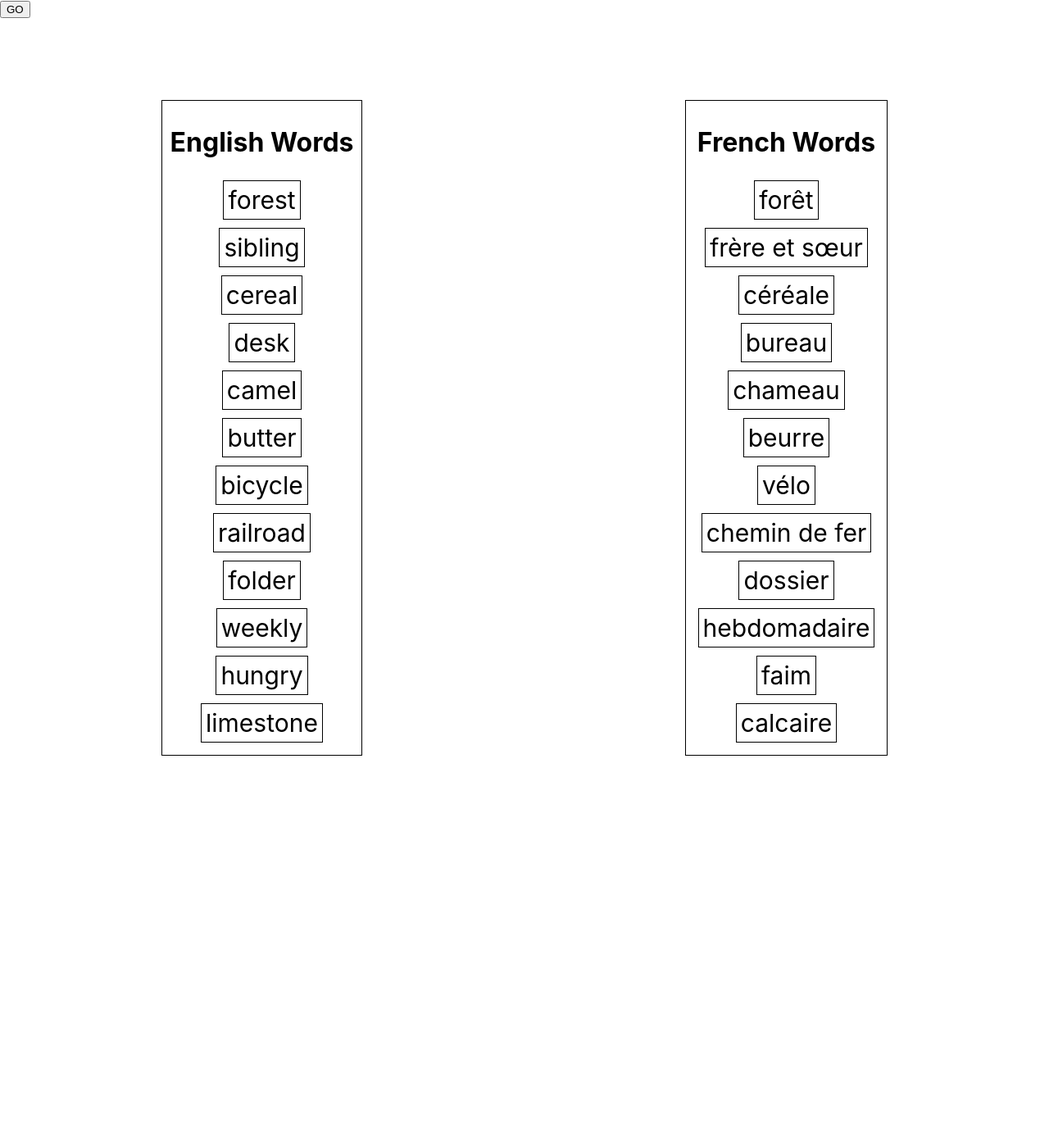
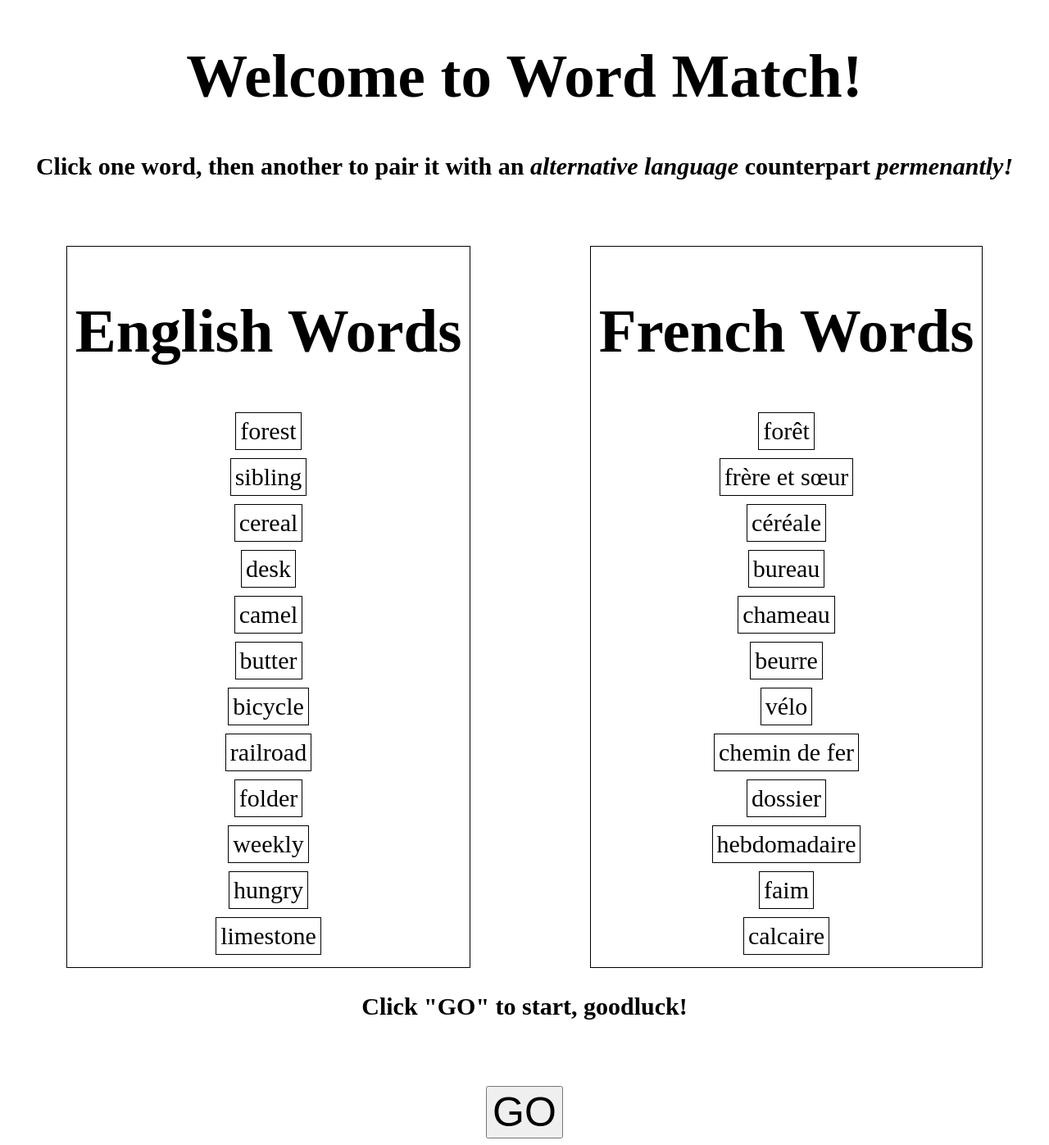
Before and after one commit to Sopkow/cascade, a React (Create React App) app: page / in a window 1280 px wide. Shown: the whole page at 82% size. Before the commit the page ends 922 px from the top, so only its background shows below. Built offline with nearby package versions, Linux system fonts and the light colour scheme.

Commit message:
working copy with dockerfile

```diff
--- a/src/App.css
+++ b/src/App.css
@@ -2,50 +2,16 @@
   text-align: center;
 }
 
-.App-logo {
-  height: 40vmin;
-  pointer-events: none;
+.App h1 {
+  margin-top: 50px;
+  font-size: 75px;
 }
 
-@media (prefers-reduced-motion: no-preference) {
-  .App-logo {
-    animation: App-logo-spin infinite 20s linear;
-  }
+.App h3 {
+  font-size: 30px;
 }
 
-.App-header {
-  background-color: #282c34;
-  min-height: 100vh;
-  display: flex;
-  flex-direction: column;
-  align-items: center;
-  justify-content: center;
-  font-size: calc(10px + 2vmin);
-  color: white;
+.App button {
+  margin-top: 50px;
+  font-size: 50px;
 }
-
-.App-link {
-  color: #61dafb;
-}
-
-@keyframes App-logo-spin {
-  from {
-    transform: rotate(0deg);
-  }
-  to {
-    transform: rotate(360deg);
-  }
-}
-
-.arrow-container {
-  position: absolute;
-}
-
-.arrow {
-  position: relative;
-  left: 100%;
-  top: -20px;
-  border-top: 10px solid transparent;
-  border-right: 10px solid black;
-  border-bottom: 10px solid transparent;
-}
--- a/src/App.js
+++ b/src/App.js
@@ -36,7 +36,7 @@ function App() {
       y: rect.top + rect.height / 2 + window.pageYOffset,
     };
   };
-
+  //Connections between paired words
   const lines = connections.map((connection, index) => {
       if (connection.englishWord && connection.frenchWord && connection.englishWord.element && connection.frenchWord.element) {
         const { x: x1, y: y1 } = getCoordinates(connection.englishWord.element);
@@ -63,7 +63,7 @@ function App() {
     const isPaired = pairedWords.some(
       (pair) => pair[language + "Word"].word.index === word.index && pair.color === 'yellow'
     );
-
+    //Check for selected word exists and its the same language.
     if (selectedWord && selectedWord.language !== language) {
       // Pairing words
       const newPair = selectedWord.language === 'english'
@@ -120,8 +120,8 @@ function App() {
 
   return (
     <div className="App">
-      <button onClick={handleButtonClick}>{buttonText}</button>
-      {grade !== null && <p>Percentage Correct: {grade.toFixed(2)}%</p>}
+      <h1>Welcome to Word Match!</h1>
+      <h3>Click one word, then another to pair it with an <em>alternative language</em> counterpart <em>permenantly!</em></h3>
       <div style={{ display: 'flex', justifyContent: 'space-around' }}>
         <WordColumn
           words={randomizedWords.map((w) => w.english)}
@@ -141,6 +141,9 @@ function App() {
           {lines}
         </svg>
       </div>
+      {buttonText === 'GO' ? <h3>Click "GO" to start, goodluck!</h3> : <h3>When your done, click "GRADE" to check your score!</h3>}
+      <button onClick={handleButtonClick}>{buttonText}</button>
+      {grade !== null && <p>Percentage Correct: {grade.toFixed(2)}%</p>}
     </div>
   );
 }
--- a/src/WordColumn.js
+++ b/src/WordColumn.js
@@ -9,7 +9,7 @@ const WordColumn = ({ words, onClick, selectedWord, language, pairedWords }) =>
     minHeight: '100px',
     minWidth: '100px',
     padding: '10px',
-    marginTop: '100px',
+    marginTop: '50px',
     display: 'flex',
     flexDirection: 'column',
     alignItems: 'center',
--- a/src/index.js
+++ b/src/index.js
@@ -1,8 +1,7 @@
 import React from 'react';
 import ReactDOM from 'react-dom/client';
-import './index.css';
+import './App.css';
 import App from './App';
-import reportWebVitals from './reportWebVitals';
 
 const root = ReactDOM.createRoot(document.getElementById('root'));
 root.render(
@@ -10,8 +9,3 @@ root.render(
     <App />
   </React.StrictMode>
 );
-
-// If you want to start measuring performance in your app, pass a function
-// to log results (for example: reportWebVitals(console.log))
-// or send to an analytics endpoint. Learn more: https://bit.ly/CRA-vitals
-reportWebVitals();
```
Also changed, not shown: src/Splash.js (deleted), 1 other file (tests, documents, lock files or other folders).
